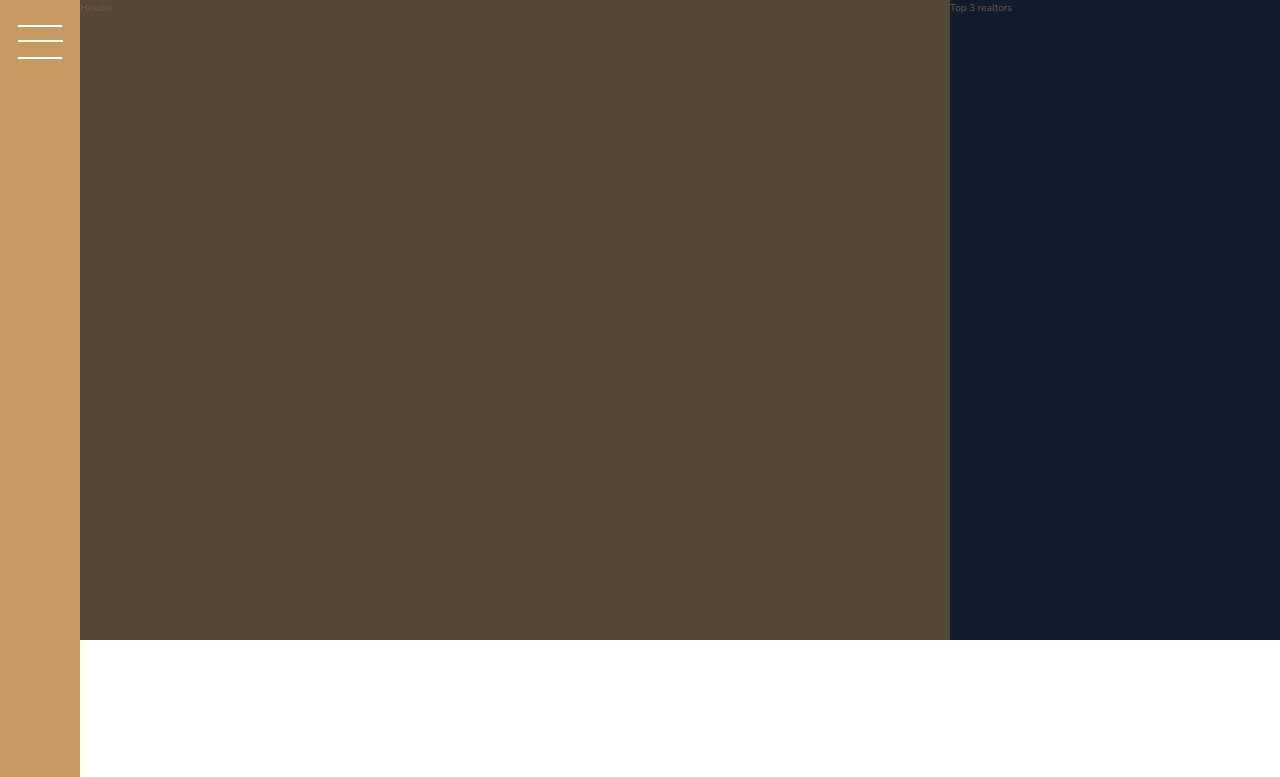
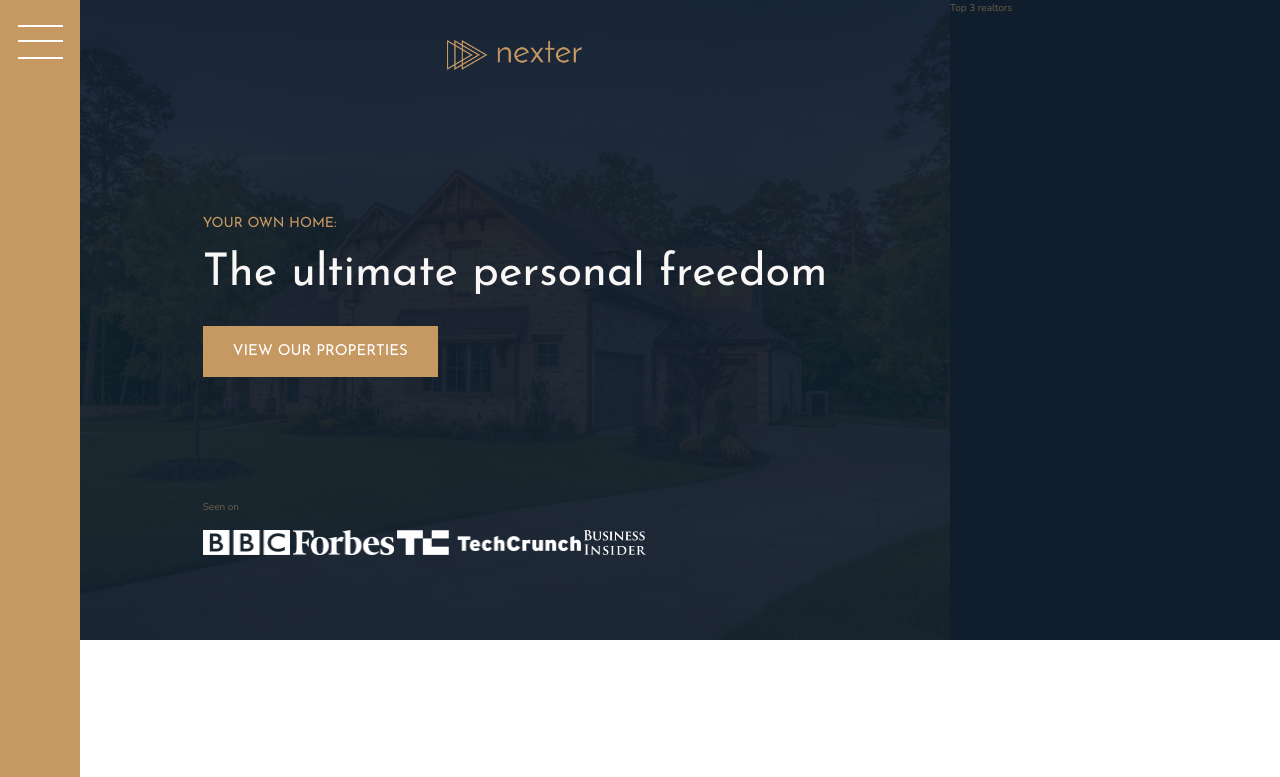
Before and after one commit to danainanou/Udemy, a website: page CSS/advanced-css-course-master/Nexter/starter/index.html in a window 1280 px wide. Shown: the top 777 px of the page. Drawn offline with nearby package versions, Linux system fonts and the light colour scheme.

Commit message:
Nexter: header

```diff
--- a/CSS/advanced-css-course-master/Nexter/starter/index.html
+++ b/CSS/advanced-css-course-master/Nexter/starter/index.html
@@ -17,7 +17,17 @@
         </div>
 
         <header class="header">
-          Header
+          <img src="img/logo.png" alt="Nexter logo" class="header__logo">
+          <h3 class="heading-3">Your own home:</h3>
+          <h1 class="heading-1">The ultimate personal freedom</h1>
+          <button class="btn header__btn">View our properties</button>
+          <div class="header__seenon-text">Seen on</div>
+          <div class="header__seenon-logos">
+            <img src="img/logo-bbc.png" alt="Seen on logo 1">
+            <img src="img/logo-forbes.png" alt="Seen on logo 2">
+            <img src="img/logo-techcrunch.png" alt="Seen on logo 3">
+            <img src="img/logo-bi.png" alt="Seen on logo 4">
+          </div>
         </header>
 
         <div class="realtors">
--- a/CSS/advanced-css-course-master/Nexter/starter/sass/_header.scss
+++ b/CSS/advanced-css-course-master/Nexter/starter/sass/_header.scss
@@ -1,4 +1,38 @@
 .header {
   background-color: $color-grey-dark-1;
   grid-column: full-start / col-end 6;
+
+  background-image: linear-gradient(rgba($color-secondary, .93), rgba($color-secondary, .93)), url('../img/hero.jpeg');
+  background-size: cover;
+  background-position: center;
+  padding: 8rem;
+  padding-top: 4rem;
+
+  display: grid;
+  grid-template-rows: 1fr min-content 6rem 1fr;
+  grid-template-columns: max-content;
+  grid-row-gap: 1.5rem;
+  justify-content: center;
+
+  &__logo {
+    height: 3rem;
+    justify-self: center;
+  }
+
+  &__btn {
+    align-self: start;
+    justify-self: start;
+  }
+
+  &__seenon-text {
+
+  }
+
+  &__seenon-logos {
+
+    img {
+      height: 2.5rem;
+    }
+  }
+
 }
--- a/CSS/advanced-css-course-master/Nexter/starter/sass/_sidebar.scss
+++ b/CSS/advanced-css-course-master/Nexter/starter/sass/_sidebar.scss
@@ -21,7 +21,7 @@
   &::after {
     background-color: #fff;
     height: 2px;
-    width: 44.5px;
+    width: 45px;
     content: "";
     display: block;
   }
--- a/CSS/advanced-css-course-master/Nexter/starter/sass/_typography.scss
+++ b/CSS/advanced-css-course-master/Nexter/starter/sass/_typography.scss
@@ -5,6 +5,9 @@
 
 .heading-1 {
   @extend %heading;
+  font-size: 4.5rem;
+  color: $color-grey-light-1;
+  line-height: 1;
 }
 
 .heading-2 {
```
Also changed, not shown: CSS/advanced-css-course-master/Nexter/starter/css/style.css.
